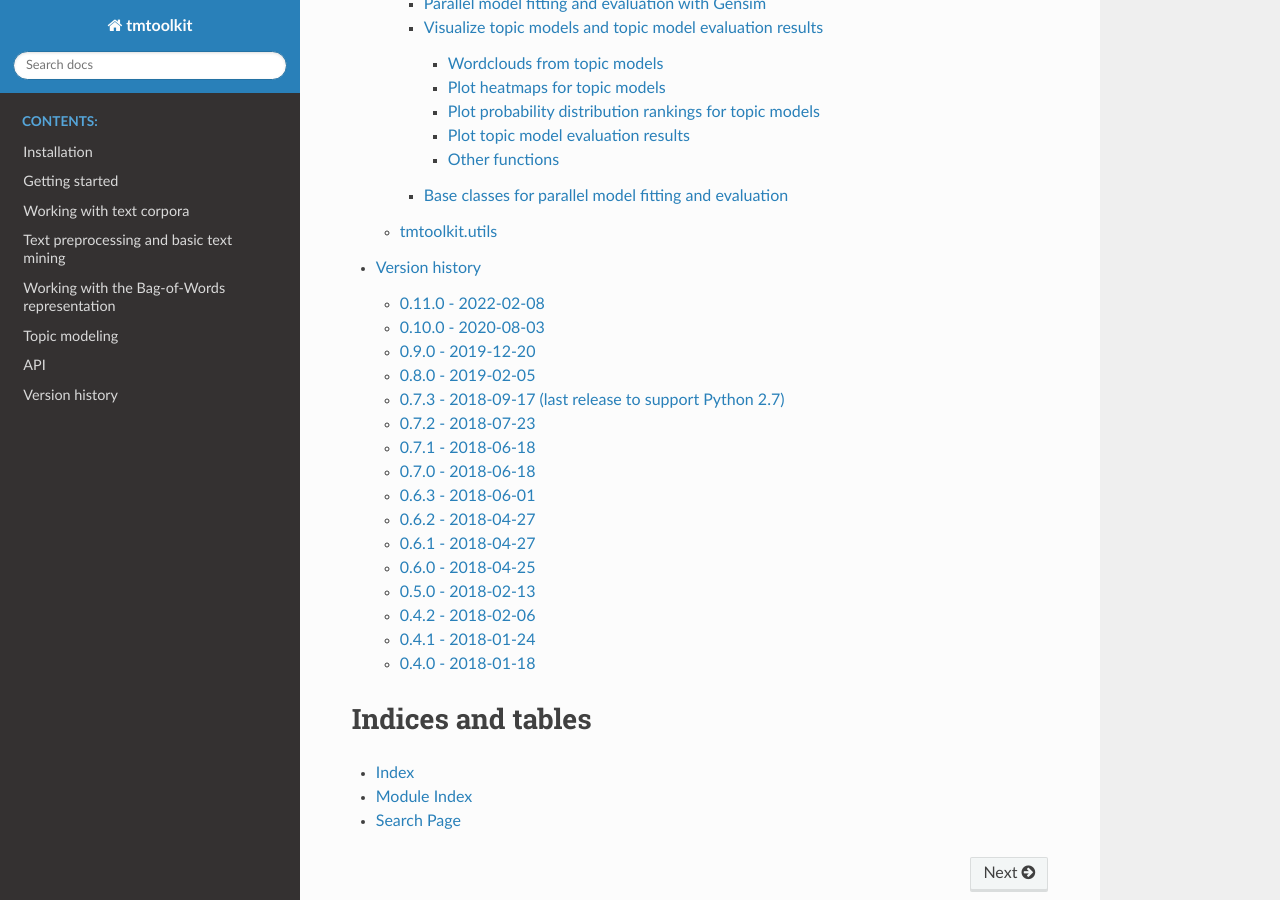
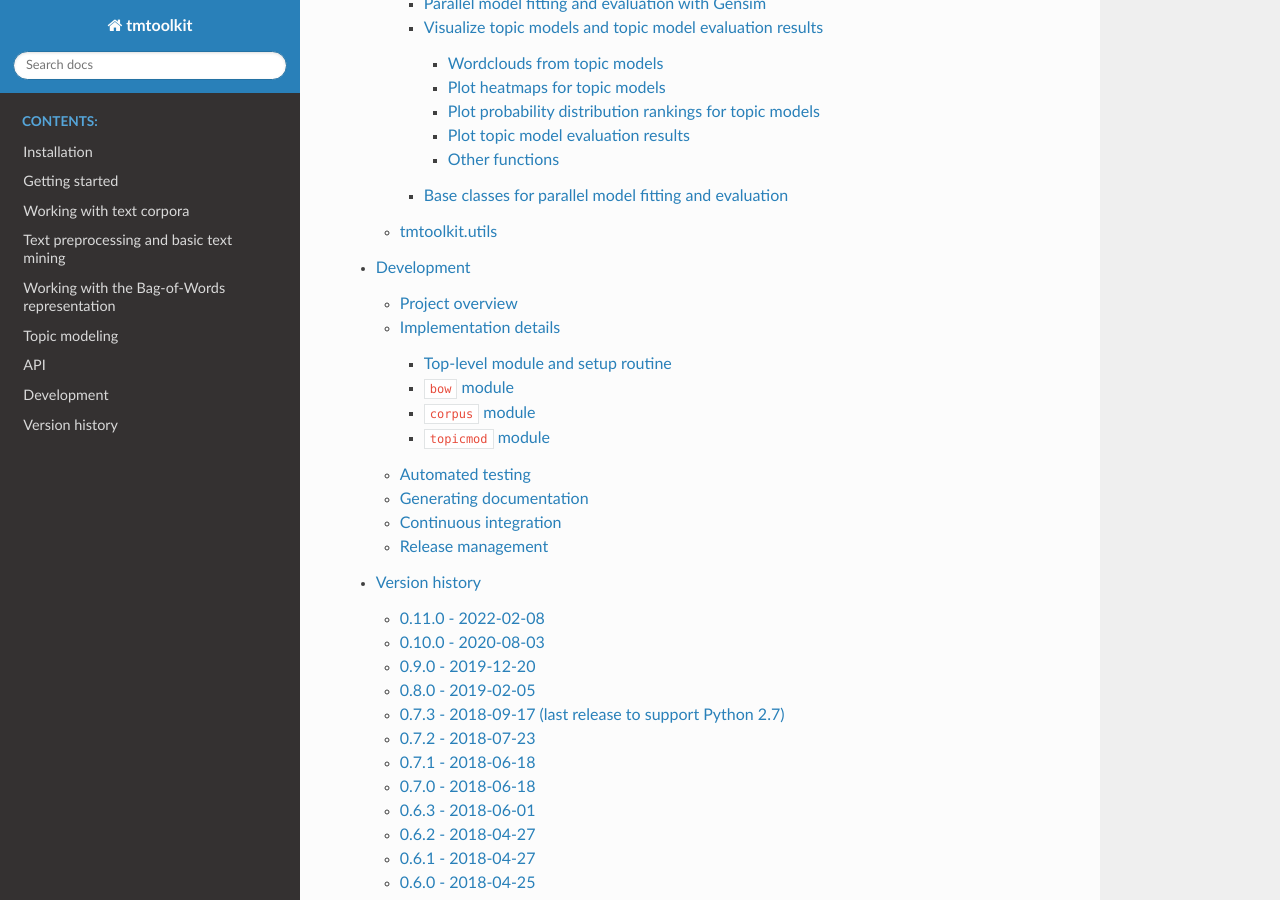
Before and after one commit to WZBSocialScienceCenter/tmtoolkit, a Sphinx documentation site: the page built from doc/source/index.rst, in a window 1280 px wide and 900 px high, scrolled down 5482 px. Built offline with Sphinx 7.4.7 and the Read the Docs theme 2.0.0, drawn with Linux system fonts in a browser that asks for light colours; some of the changed text lies outside the part shown.

Commit message:
structure for dev.doc.

```diff
--- /dev/null
+++ b/doc/source/development.rst
@@ -0,0 +1,41 @@
+.. _development:
+
+Development
+===========
+
+This part of the documentation serves as developer documentation, i.e. a help for those who want to contribute to the development of the package.
+
+Project overview
+----------------
+
+
+Implementation details
+----------------------
+
+Top-level module and setup routine
+^^^^^^^^^^^^^^^^^^^^^^^^^^^^^^^^^^
+
+``bow`` module
+^^^^^^^^^^^^^^
+
+``corpus`` module
+^^^^^^^^^^^^^^^^^
+
+``topicmod`` module
+^^^^^^^^^^^^^^^^^^^
+
+
+Automated testing
+-----------------
+
+
+Generating documentation
+------------------------
+
+
+Continuous integration
+----------------------
+
+
+Release management
+------------------
--- a/doc/source/index.rst
+++ b/doc/source/index.rst
@@ -18,6 +18,7 @@
    bow
    topic_modeling
    api
+   development
    version_history
 
 Indices and tables
--- a/doc/source/intro.rst
+++ b/doc/source/intro.rst
@@ -113,7 +113,7 @@ Built-in datasets
 -----------------
 
 Currently tmtoolkit comes with the following built-in datasets which can be loaded via
-:meth:`tmtoolkit.corpus.Corpus.from_builtin_corpus`:
+:meth:`~tmtoolkit.corpus.Corpus.from_builtin_corpus`:
 
 - *"en-NewsArticles"*: `News Articles <https://doi.org/10.7910/DVN/GMFCTR>`_
   *(Dai, Tianru, 2017, "News Articles", https://doi.org/10.7910/DVN/GMFCTR, Harvard Dataverse, V1)*
```
